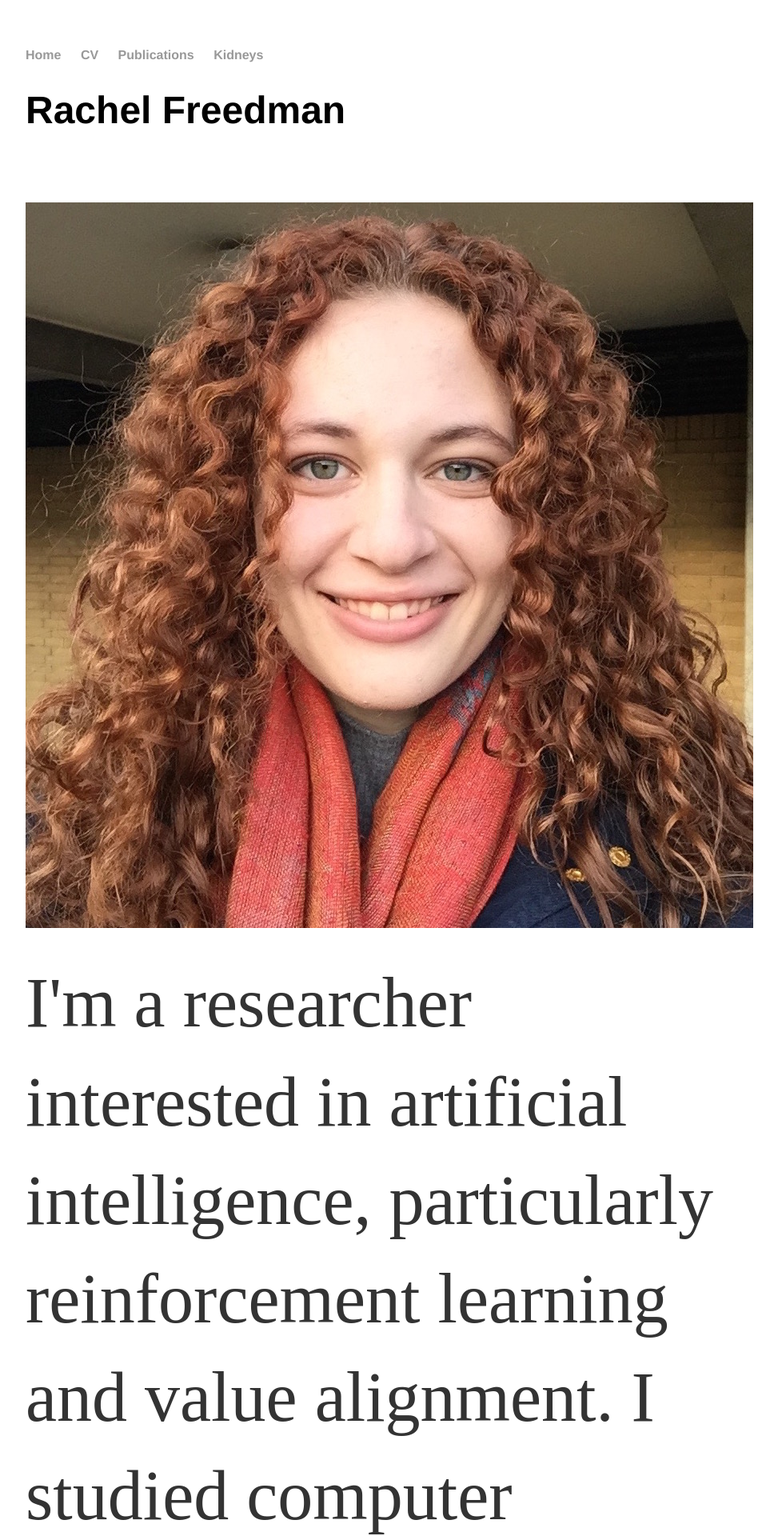
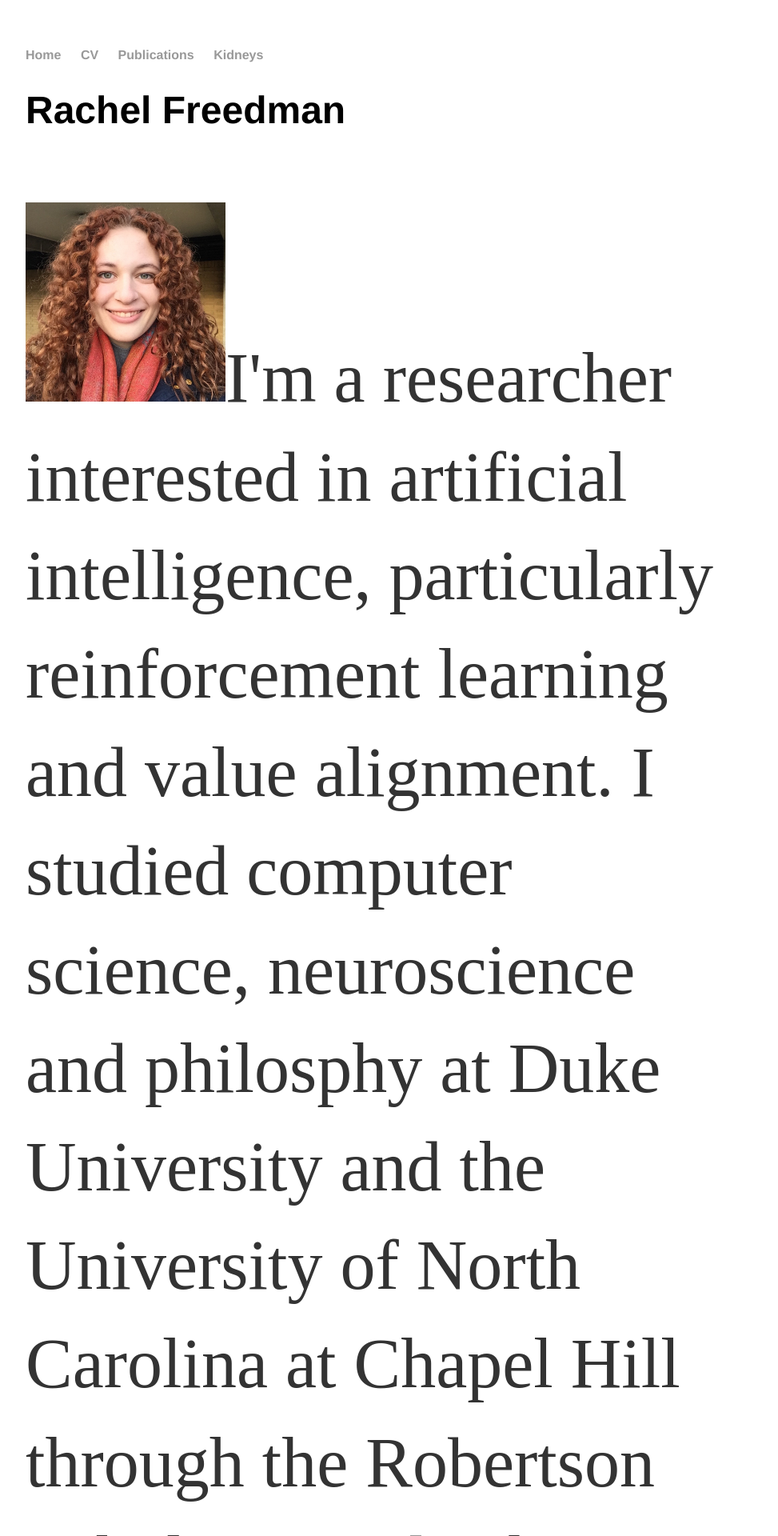
Before and after one commit to RachelFreedman/rachelfreedman.github.io, a Jekyll site: the page built from index.html, in a window 1280 px wide. Shown: the top 1920 px of the page at 80% size, without its empty margins (160-1133 px from the left). Built offline with Jekyll 4.4.1, drawn with Linux system fonts in a browser that asks for light colours.

Commit message:
Added profile picture  styling

```diff
--- a/css/secondary-styles.css
+++ b/css/secondary-styles.css
@@ -1,3 +1,11 @@
 .blurb-small-font {
-font-size: 2.55em;
+font-size: 1em;
 }
+
+.profile-pic{
+width: 250px;
+}
+
+.profile-pic img{
+width 100%
+}
```
